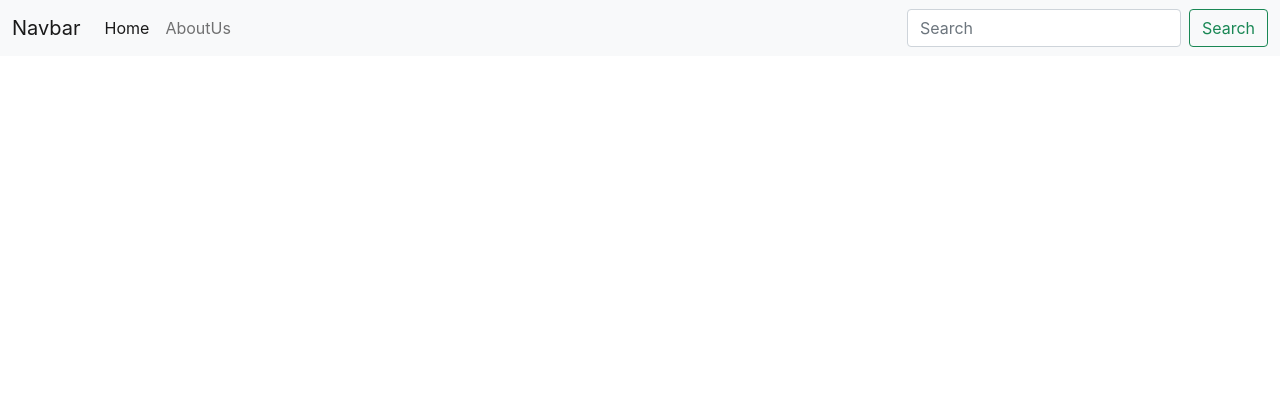
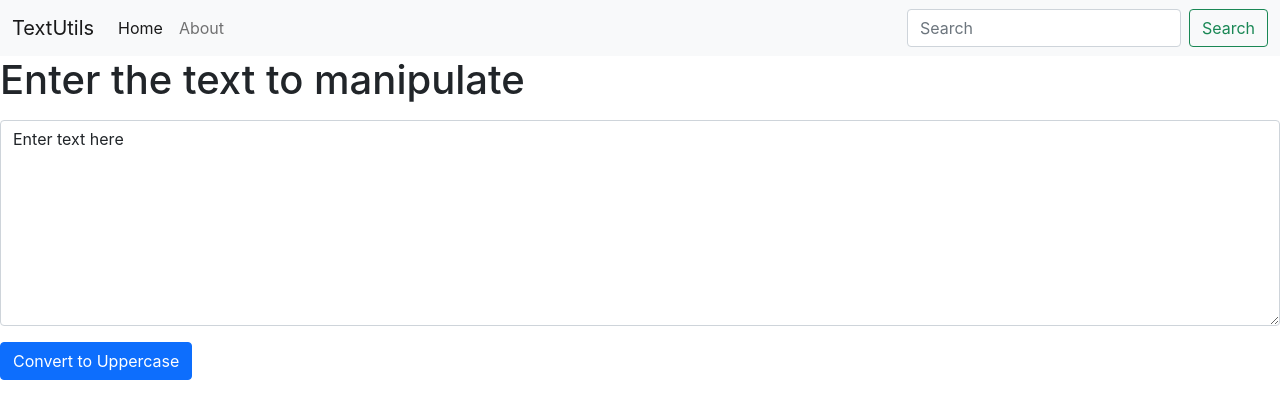
Before and after one commit to sohamobh/webelight-first, a React (Create React App) app: page / in a window 1280 px wide. Shown: the top 418 px of the page. Built offline with nearby package versions, Linux system fonts and the light colour scheme.

Commit message:
React day-2

```diff
--- a/src/App.js
+++ b/src/App.js
@@ -7,59 +7,10 @@
 function App() {
     return (
         <>
-            <nav className="navbar navbar-expand-lg navbar-light bg-light">
-                <div className="container-fluid">
-                    <a className="navbar-brand" href="/">
-                        Navbar
-                    </a>
-                    <button
-                        className="navbar-toggler"
-                        type="button"
-                        data-bs-toggle="collapse"
-                        data-bs-target="#navbarSupportedContent"
-                        aria-controls="navbarSupportedContent"
-                        aria-expanded="false"
-                        aria-label="Toggle navigation"
-                    >
-                        <span className="navbar-toggler-icon"></span>
-                    </button>
-                    <div
-                        className="collapse navbar-collapse"
-                        id="navbarSupportedContent"
-                    >
-                        <ul className="navbar-nav me-auto mb-2 mb-lg-0">
-                            <li className="nav-item">
-                                <a
-                                    className="nav-link active"
-                                    aria-current="page"
-                                    href="/"
-                                >
-                                    Home
-                                </a>
-                            </li>
-                            <li className="nav-item">
-                                <a className="nav-link" href="/">
-                                    AboutUs
-                                </a>
-                            </li>
-                        </ul>
-                        <form className="d-flex">
-                            <input
-                                className="form-control me-2"
-                                type="search"
-                                placeholder="Search"
-                                aria-label="Search"
-                            />
-                            <button
-                                className="btn btn-outline-success"
-                                type="submit"
-                            >
-                                Search
-                            </button>
-                        </form>
-                    </div>
-                </div>
-            </nav>
+            <Navbar title="TextUtils"></Navbar>
+            <div className="=container mb-3">
+                <TextForm heading="Enter the text to manipulate"></TextForm>
+            </div>
         </>
     )
 }
--- a/src/components/TextForm.js
+++ b/src/components/TextForm.js
@@ -4,12 +4,12 @@
 
 export default function TextForm(props) {
     const handleUpClick = () => {
-        console.log("Uppercase was clicked" + text)
+        // console.log("Uppercase was clicked" + text)
         let newText = text.toUpperCase()
         setText(newText)
     }
     const handleOnChange = (event) => {
-        console.log("On change")
+        // console.log("On change")
         setText(event.target.value)
     }
 
```
